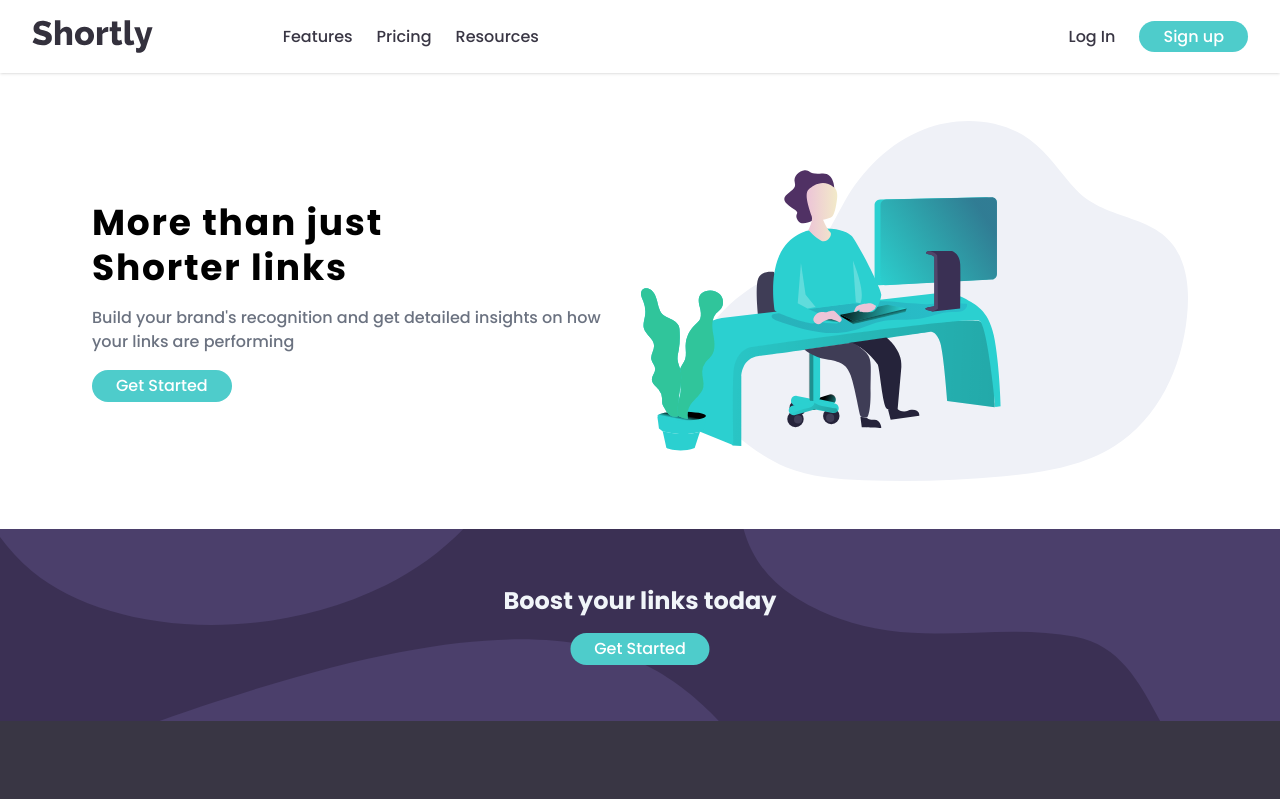
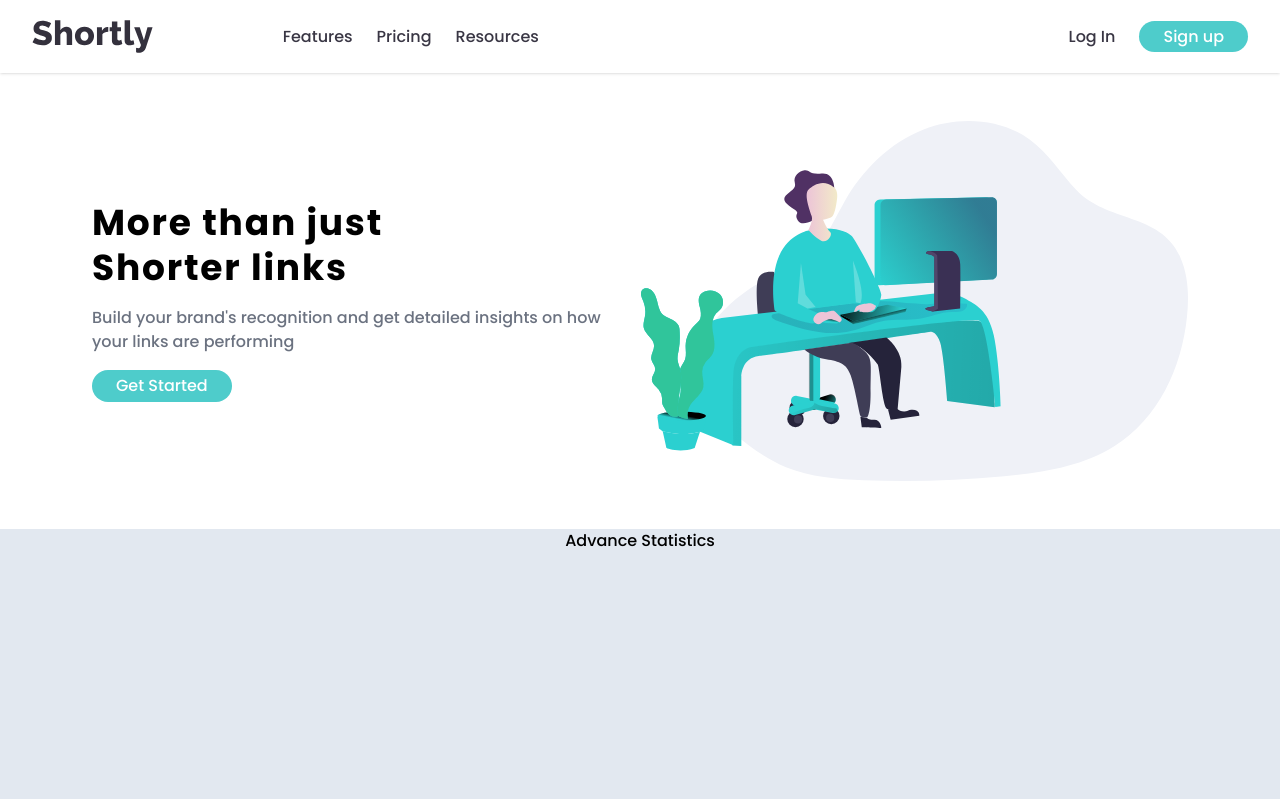
Before and after one commit to Alice2212/url-shortening-app, a React (Create React App) app: page / in a window 1280 px wide. Shown: the top 799 px of the page. Built offline with nearby package versions, Linux system fonts and the light colour scheme.

Commit message:
advance page

```diff
--- a/src/App.js
+++ b/src/App.js
@@ -3,12 +3,14 @@ import Header from "./components/Header";
 import Footer from "./components/Footer";
 import Boost from "./components/Boost";
 import Hero from "./components/Hero";
+import Advance from "./components/Advance";
 
 function App() {
   return (
     <>
       <Header />
       <Hero />
+      <Advance />
       <Boost />
       <Footer />
     </>
--- /dev/null
+++ b/src/components/Advance.jsx
@@ -0,0 +1,24 @@
+import React from 'react'
+
+const Advance = () => {
+  return (
+    <>
+      <section className='h-96 bg-slate-200'>
+        <div className='max-width'>
+            {/* advance title */}
+            <div className='text-center'>
+                <h2>Advance Statistics</h2>
+            </div>
+            {/* advance cards */}
+            <div>
+
+            </div>
+
+        </div>
+
+      </section>
+    </>
+  )
+}
+
+export default Advance
--- a/src/components/Header.jsx
+++ b/src/components/Header.jsx
@@ -5,8 +5,8 @@ const Header = () => {
   const [navbar, setNavbar] = useState(false);
   return (
     <>
-      <nav className="w-full shadow" >
-        <div className="justify-between px-4 mx-auto lg:max-w-7xl md:items-center md:flex md:px-8 sticky">
+      <nav className="w-full shadow sticky">
+        <div className="justify-between px-4 mx-auto lg:max-w-7xl md:items-center md:flex md:px-8 ">
           <div>
             <div className="flex items-center justify-between py-3 md:py-5 md:block">
               <a href="javascript:void(0)">
```
